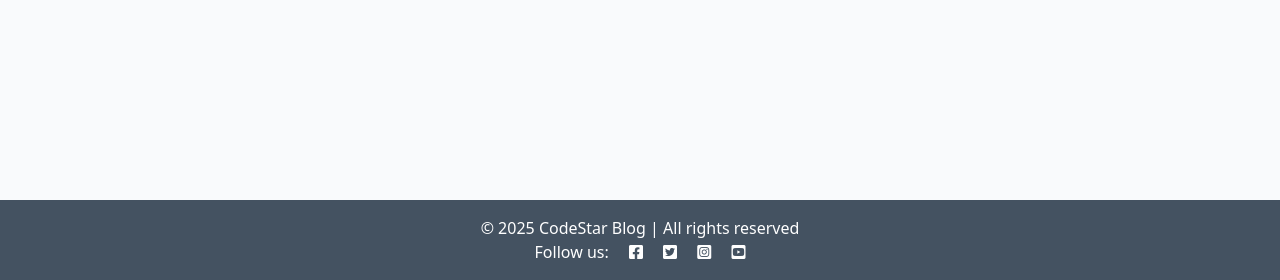
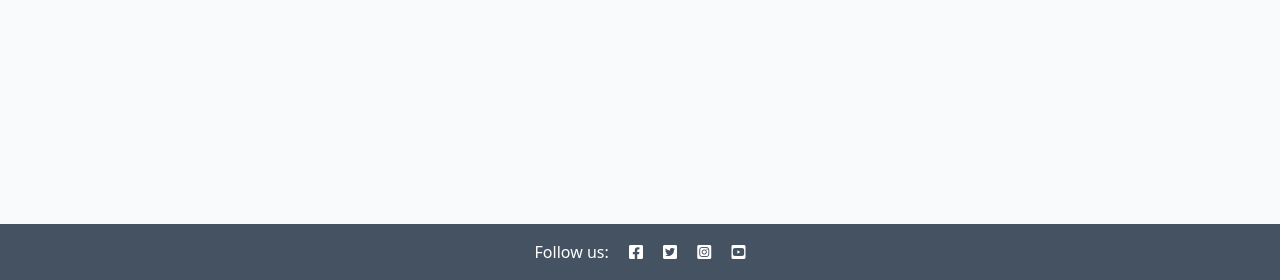
Before and after one commit to taz1003/codestar_blog, a Django app: template blog/templates/blog/post_detail.html in a window 1280 px wide. Shown: the part 520-800 px from the top of the page. Run offline with Django 5.2, Linux system fonts and the light colour scheme; the template is opened without the code that fills it, so the values that code supplies are empty; parts of the project's set-up code (start-up, migrations or seed data) failed here and were passed over.

Commit message:
Fix views.py file

```diff
--- a/blog/templates/blog/post_detail.html
+++ b/blog/templates/blog/post_detail.html
@@ -1,4 +1,6 @@
-{% extends 'base.html' %} {% block content %} {% load static %}
+{% extends 'base.html' %}
+{% block content %}
+{% load static %}
 
 <div class="masthead">
 	<div class="container">
@@ -29,4 +31,3 @@
 </div>
 
 {% endblock content %}
-{% block footer %} &copy; 2025 CodeStar Blog | All rights reserved {% endblock footer %}
--- a/blog/views.py
+++ b/blog/views.py
@@ -1,6 +1,6 @@
-from django.shortcuts import render
+from django.shortcuts import render, get_object_or_404
 from django.views import generic
-from .models import Post, get_object_or_404
+from .models import Post
 
 
 # Create your views here.
@@ -12,7 +12,7 @@ class PostList(generic.ListView):
 
 def post_detail(request, slug):
     """
-        Display an individual :model:`blog.Post`.
+    Display an individual :model:`blog.Post`.
 
     **Context**
 
```
